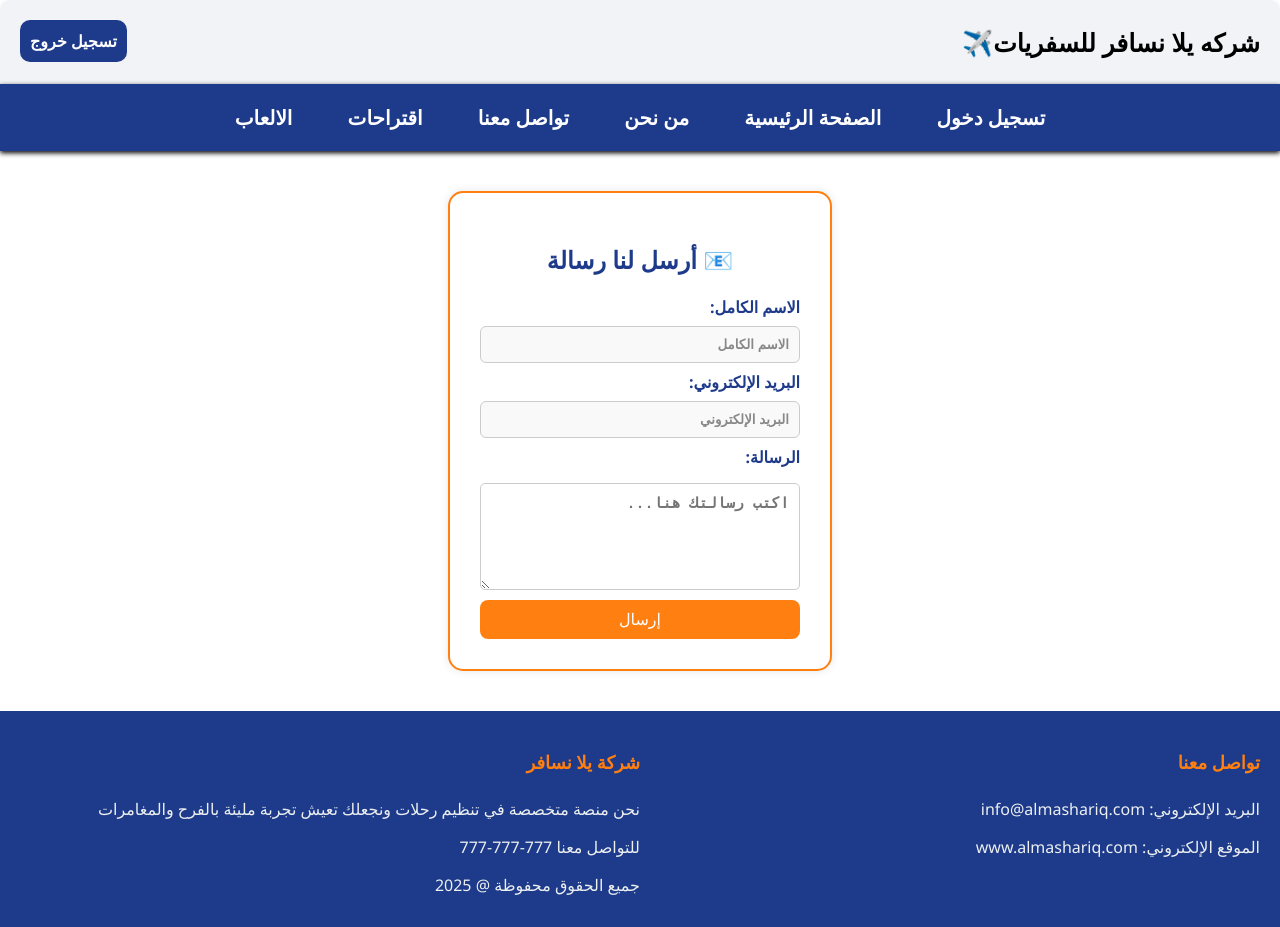
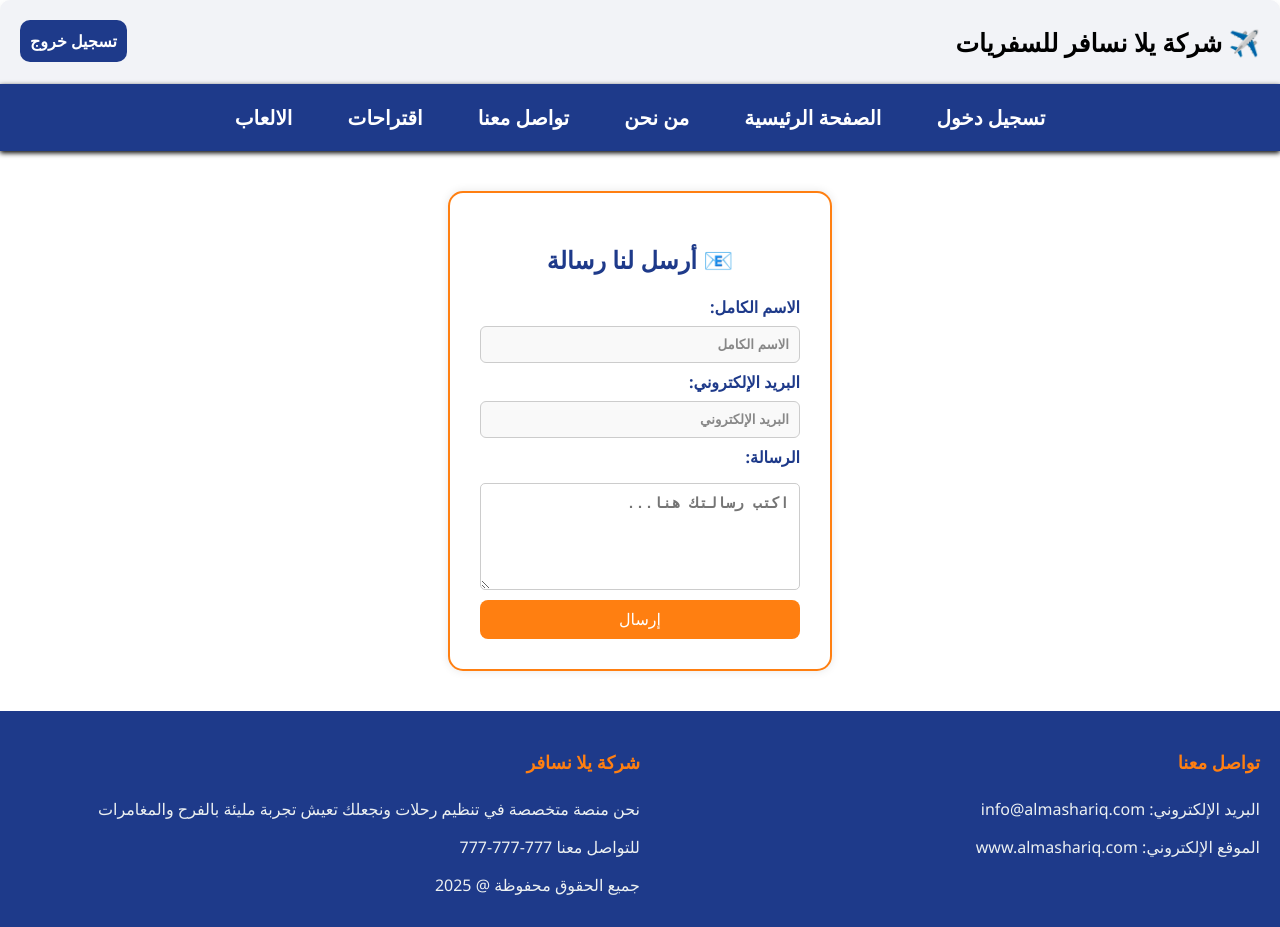
Before and after one commit to fedaakarim87-poob/Web-Travel, a plain HTML site: page contact.html in a window 1280 px wide. Drawn offline with Linux system fonts and the light colour scheme.

Commit message:
Update contact.html

```diff
--- a/contact.html
+++ b/contact.html
@@ -10,7 +10,7 @@
 <body class="page">
 
   <header>
- شركه يلا نسافر للسفريات✈️
+✈️ شركة يلا نسافر للسفريات
       </header>
       <a href="index.html" class="logout">تسجيل خروج</a>
     <nav>
```
